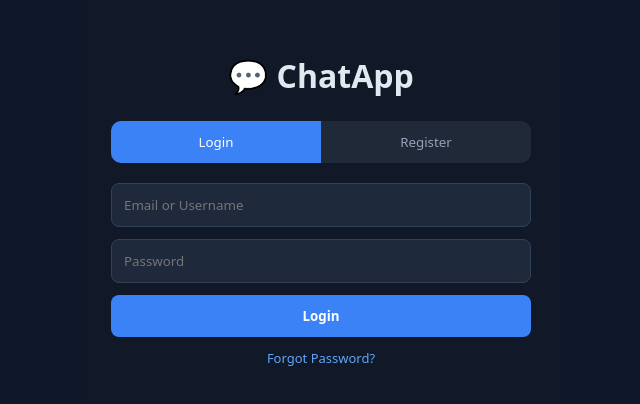
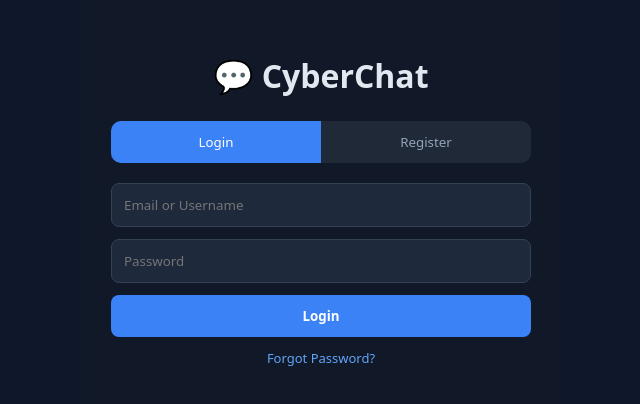
Before and after one commit to Ethicalbreachers/CyberXChat, a website: page public/index.html in a window 1280 px wide. Shown: the part 190-594 px from the top of the page, without its empty margins (319-959 px from the left). Drawn offline with Linux system fonts and the light colour scheme.

Commit message:
Rename Chat App to CyberChat in index.html

```diff
--- a/public/index.html
+++ b/public/index.html
@@ -3,7 +3,7 @@
 <head>
 <meta charset="UTF-8" />
 <meta name="viewport" content="width=device-width, initial-scale=1.0"/>
-<title>Chat App</title>
+<title>CyberChat</title>
 <link rel="stylesheet" href="style.css" />
 </head>
 <body>
@@ -12,13 +12,12 @@
   <!-- AUTH SCREEN -->
   <div id="authScreen" class="screen active">
     <div class="auth-box">
-      <h1>💬 ChatApp</h1>
+      <h1>💬 CyberChat</h1>
       <div class="tabs">
         <button id="loginTab" class="tab active">Login</button>
         <button id="registerTab" class="tab">Register</button>
       </div>
 
-      <!-- LOGIN FORM -->
       <form id="loginForm" class="form active">
         <input type="text" id="loginEmail" placeholder="Email or Username" required />
         <input type="password" id="loginPassword" placeholder="Password" required />
@@ -26,7 +25,6 @@
         <a href="#" id="forgotLink">Forgot Password?</a>
       </form>
 
-      <!-- REGISTER FORM -->
       <form id="registerForm" class="form">
         <input type="text" id="regName" placeholder="Full Name" required />
         <input type="text" id="regUsername" placeholder="Username" required />
@@ -35,7 +33,6 @@
         <button type="submit">Register</button>
       </form>
 
-      <!-- FORGOT FORM -->
       <form id="forgotForm" class="form">
         <input type="email" id="forgotEmail" placeholder="Your Gmail" required />
         <button type="submit">Reset Password</button>
@@ -55,17 +52,14 @@
       </div>
     </header>
 
-    <!-- USERS LIST -->
     <section id="usersView" class="view active">
       <div id="usersList" class="list"></div>
     </section>
 
-    <!-- CHAT SESSIONS LIST -->
     <section id="chatsView" class="view">
       <div id="chatsList" class="list"></div>
     </section>
 
-    <!-- PROFILE VIEW -->
     <section id="profileView" class="view">
       <div class="profile-edit">
         <div class="avatar-wrap">
@@ -80,7 +74,6 @@
       </div>
     </section>
 
-    <!-- SETTINGS VIEW -->
     <section id="settingsView" class="view">
       <div class="settings">
         <div class="setting-row">
@@ -102,7 +95,6 @@
       </div>
     </section>
 
-    <!-- INDIVIDUAL CHAT -->
     <section id="chatView" class="view chat-view">
       <div class="chat-header">
         <button id="backFromChat">←</button>
@@ -123,7 +115,6 @@
       </form>
     </section>
 
-    <!-- OTHER USER PROFILE -->
     <section id="userProfileView" class="view">
       <button id="backFromProfile">←</button>
       <div class="profile-card">
```
